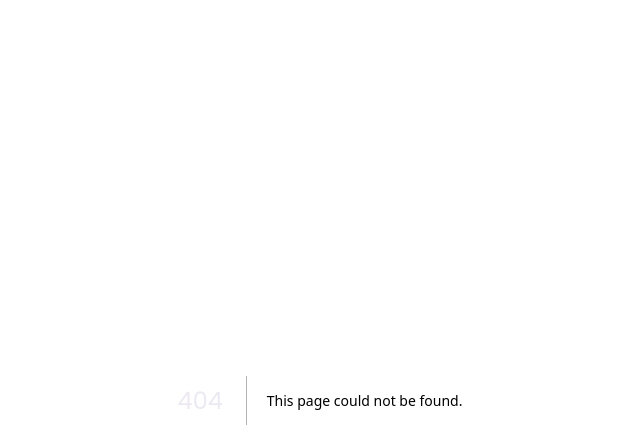
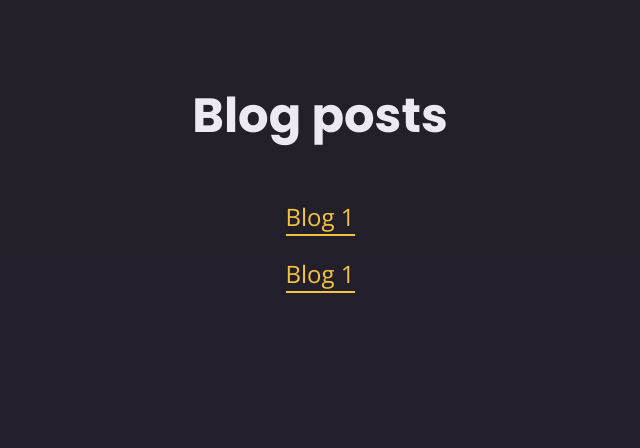
Before and after one commit to Muhammad0320/next-meal, a Next.js app: page /blogs in a window 1280 px wide. Before the commit this address had no page. Shown: the top 448 px of the page, without its empty margins (320-960 px from the left). Built offline with nearby package versions, Linux system fonts and the light colour scheme.

Commit message:
chore:  create test page comp

```diff
--- /dev/null
+++ b/app/blogs/page.jsx
@@ -0,0 +1,20 @@
+import Link from "next/link";
+
+function Blogs() {
+  return (
+    <main>
+      <h1> Blog posts </h1>
+
+      <p>
+        {" "}
+        <Link href="/blogs/blog-1"> Blog 1 </Link>{" "}
+      </p>
+      <p>
+        {" "}
+        <Link href="/blogs/blog"> Blog 1 </Link>{" "}
+      </p>
+    </main>
+  );
+}
+
+export default Blogs;
```
